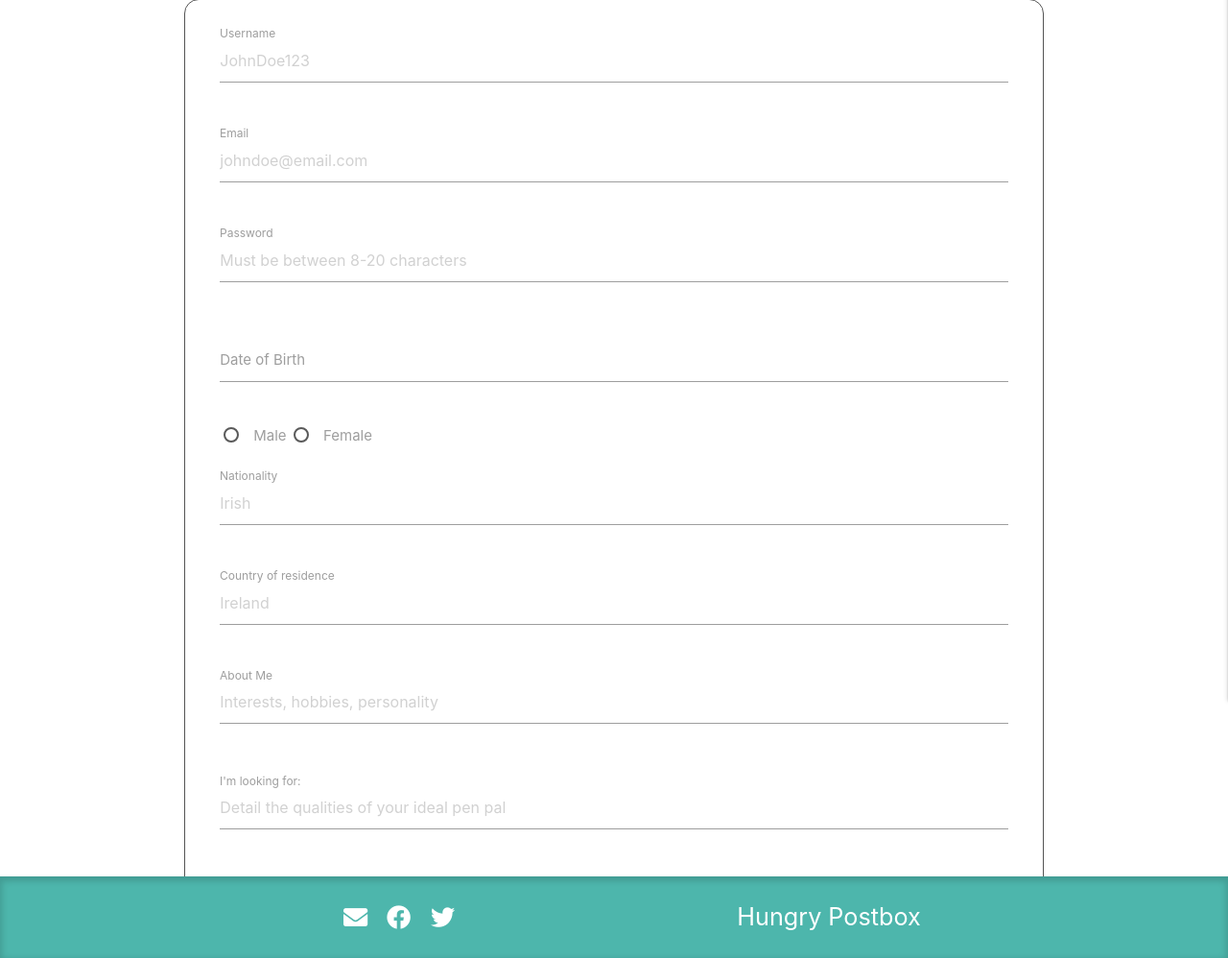
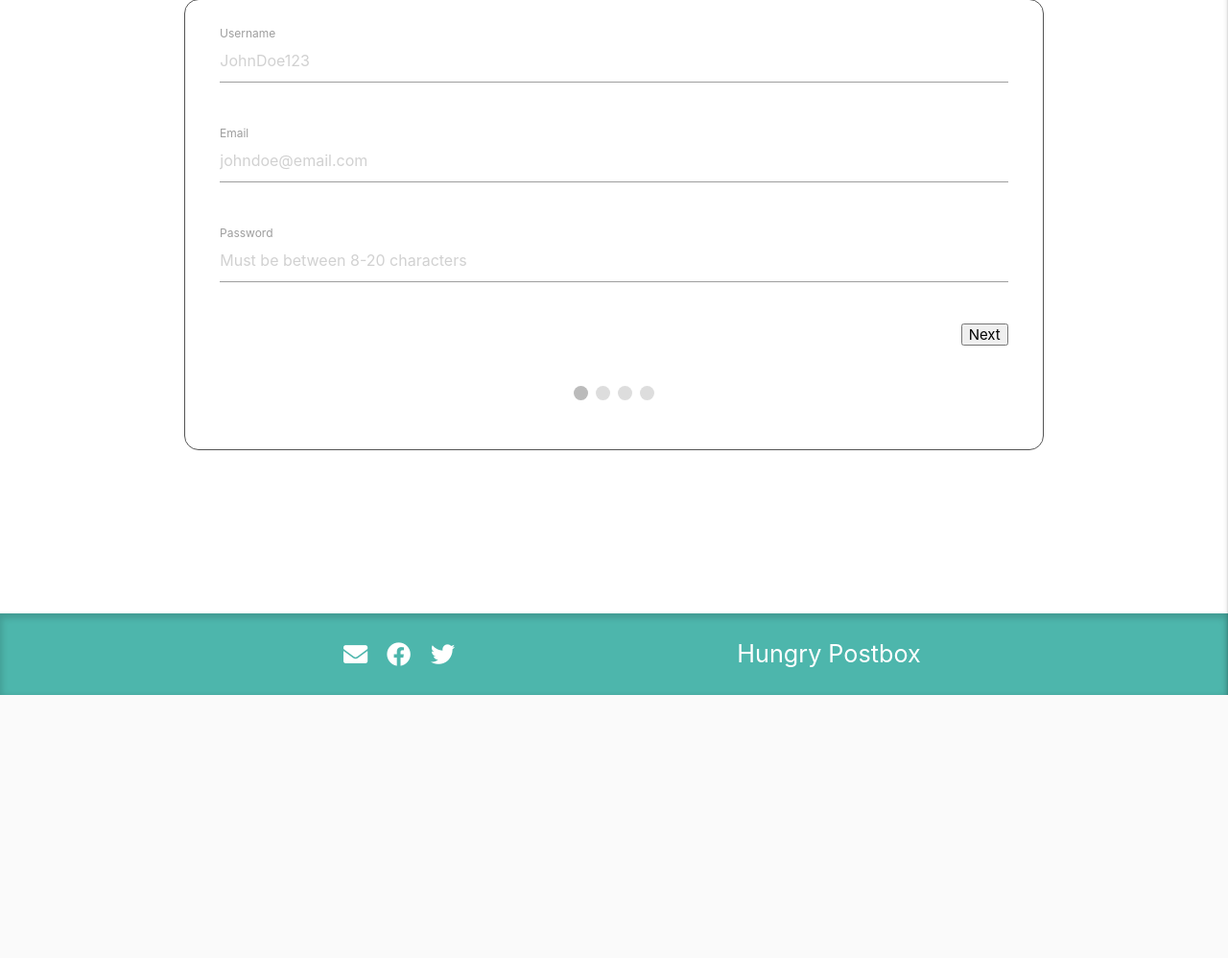
Before and after one commit to shanekeran/hungry-postbox, a Flask app: page /register in a window 1280 px wide. Shown: the part 131-1129 px from the top of the page at 96% size. After the commit the page ends 855 px from the top, so only its background shows below. Run offline with Flask 2, Linux system fonts and the light colour scheme; some libraries are stand-ins or nearby versions.

Commit message:
Add multi page layout to registration form

```diff
--- a/static/css/style.css
+++ b/static/css/style.css
@@ -250,6 +250,31 @@
     border-radius: 15px;
   }
 
+  .form-page{
+    display: none;
+  }
+
+  .step {
+    height: 15px;
+    width: 15px;
+    margin: 0 2px;
+    background-color: #bbbbbb;
+    border: none;
+    border-radius: 50%;
+    display: inline-block;
+    opacity: 0.5;
+  }
+
+  /* Mark the active step: */
+  .step.active {
+    opacity: 1;
+  }
+
+  /* Mark the steps that are finished and valid: */
+  .step.finish {
+    background-color: #4CAF50;
+  }
+
 
   /* Media Queries */
 
--- a/static/js/script.js
+++ b/static/js/script.js
@@ -15,3 +15,76 @@
       var elems = document.querySelectorAll('.datepicker');
       var instances = M.Datepicker.init(elems, {format: 'dd/mm/yyyy'});
     });
+
+    var currentPage = 0; // Current tab is set to be the first tab (0)
+    showPage(currentPage); // Display the current tab
+
+  function showPage(n) {
+    // This function will display the specified tab of the form ...
+    var page = document.getElementsByClassName("form-page");
+    page[n].style.display = "block";
+    // ... and fix the Previous/Next buttons:
+    if (n == 0) {
+      document.getElementById("prevBtn").style.display = "none";
+    } else {
+      document.getElementById("prevBtn").style.display = "inline";
+    }
+    if (n == (page.length - 1)) {
+      document.getElementById("nextBtn").innerHTML = "Submit";
+    } else {
+      document.getElementById("nextBtn").innerHTML = "Next";
+    }
+    // ... and run a function that displays the correct step indicator:
+    fixStepIndicator(n)
+  }
+
+  function nextPrev(n) {
+    // This function will figure out which tab to display
+    var x = document.getElementsByClassName("form-page");
+    // Exit the function if any field in the current tab is invalid:
+    if (n == 1 && !validateForm()) return false;
+    // Hide the current tab:
+    x[currentPage].style.display = "none";
+    // Increase or decrease the current tab by 1:
+    currentPage = currentPage + n;
+    // if you have reached the end of the form... :
+    if (currentPage >= x.length) {
+      //...the form gets submitted:
+      document.getElementById("regForm").submit();
+      return false;
+    }
+    // Otherwise, display the correct tab:
+    showPage(currentPage);
+  }
+
+  function validateForm() {
+    // This function deals with validation of the form fields
+    var x, y, i, valid = true;
+    x = document.getElementsByClassName("form-page");
+    y = x[currentPage].getElementsByTagName("input");
+    // A loop that checks every input field in the current tab:
+    for (i = 0; i < y.length; i++) {
+      // If a field is empty...
+      if (y[i].value == "") {
+        // add an "invalid" class to the field:
+        y[i].className += " invalid";
+        // and set the current valid status to false:
+        valid = false;
+      }
+    }
+    // If the valid status is true, mark the step as finished and valid:
+    if (valid) {
+      document.getElementsByClassName("step")[currentPage].className += " finish";
+    }
+    return valid; // return the valid status
+  }
+
+  function fixStepIndicator(n) {
+    // This function removes the "active" class of all steps...
+    var i, x = document.getElementsByClassName("step");
+    for (i = 0; i < x.length; i++) {
+      x[i].className = x[i].className.replace(" active", "");
+    }
+    //... and adds the "active" class to the current step:
+    x[n].className += " active";
+  }
--- a/templates/register.html
+++ b/templates/register.html
@@ -5,7 +5,7 @@
     <div class="container" id="form-container">
         <div class="row">
             <!--Multi-step form-->
-            <form class="col s12">
+            <form id="regForm" class="col s12">
                 <!-- Form page 1-->
                 <div class="form-page">
                     <div class="row">
@@ -75,6 +75,20 @@
                         </div>
                     </div>
                 </div>
+                <!-- Prev/Next buttons -->
+                <div style="overflow:auto;">
+                    <div style="float:right;">
+                      <button type="button" id="prevBtn" onclick="nextPrev(-1)">Previous</button>
+                      <button type="button" id="nextBtn" onclick="nextPrev(1)">Next</button>
+                    </div>
+                  </div>
+                <!-- page icons -->
+                <div style="text-align:center;margin-top:40px;">
+                    <span class="step"></span>
+                    <span class="step"></span>
+                    <span class="step"></span>
+                    <span class="step"></span>
+                  </div>
             </form>
         </div>
     </div>
```
